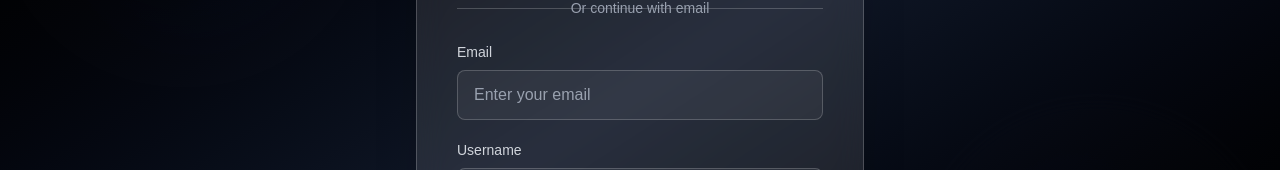
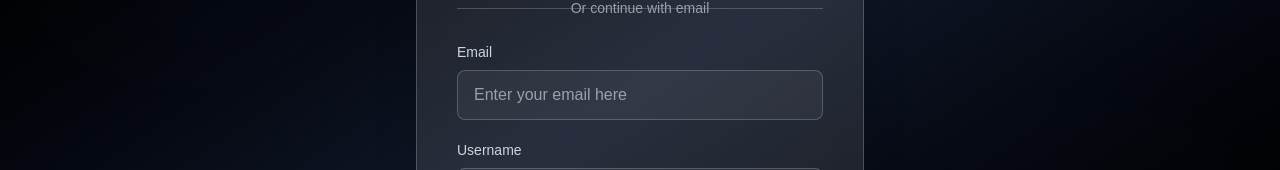
Before and after one commit to ParasharDeb/chess_play, a Next.js app in the folder frontend/: page /signup in a window 1280 px wide. Shown: the part 327-497 px from the top of the page. Built offline with nearby package versions, Linux system fonts and the light colour scheme.

Commit message:
ci/cd check in fr

```diff
--- a/frontend/app/signup/page.tsx
+++ b/frontend/app/signup/page.tsx
@@ -154,7 +154,7 @@ export default function SignupPage() {
                 transition={{ duration: 0.2 }}
                 id="email"
                 type="email"
-                placeholder="Enter your email"
+                placeholder="Enter your email here"
                 required
                 value={email}
                 onChange={(e) => setEmail(e.target.value)}
```
